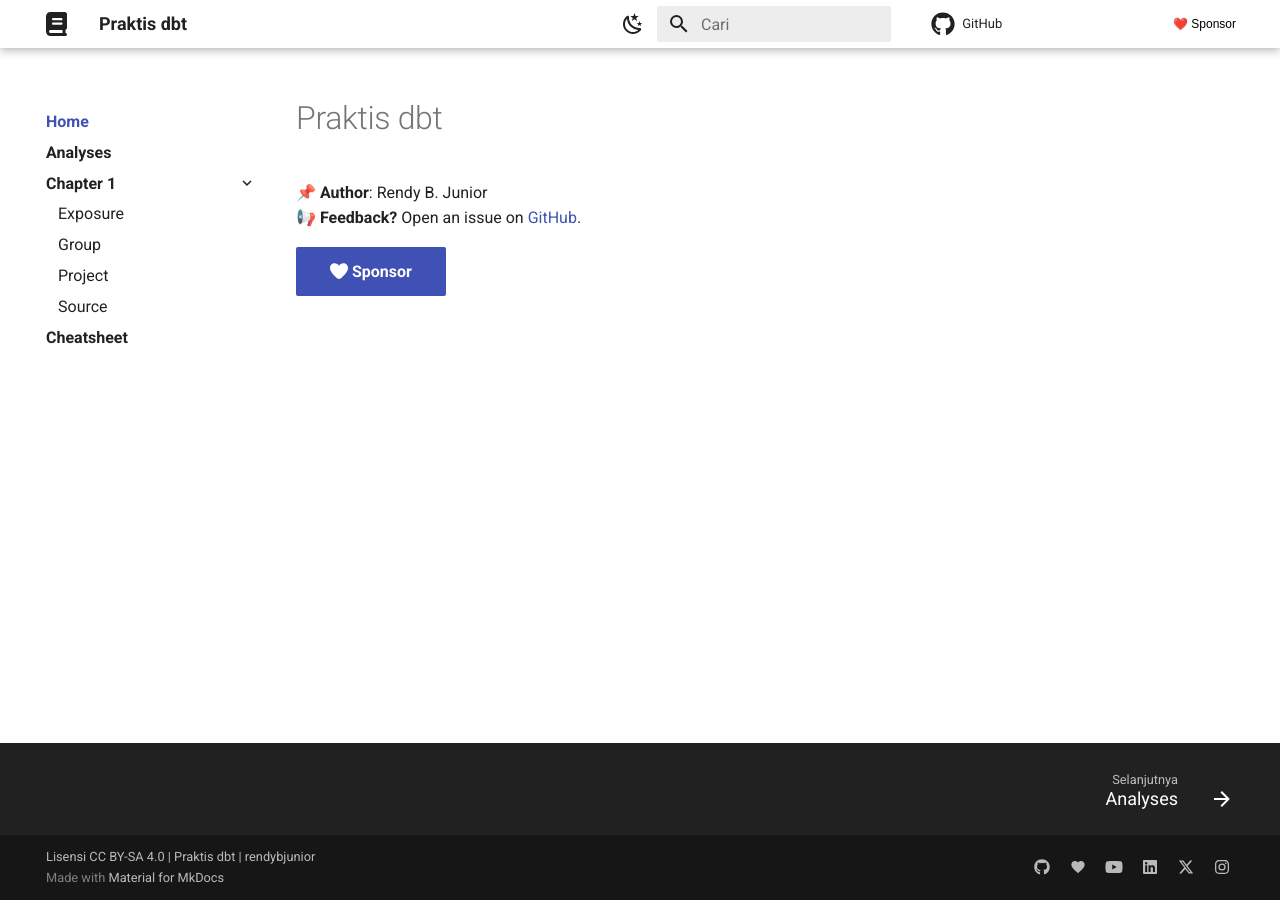
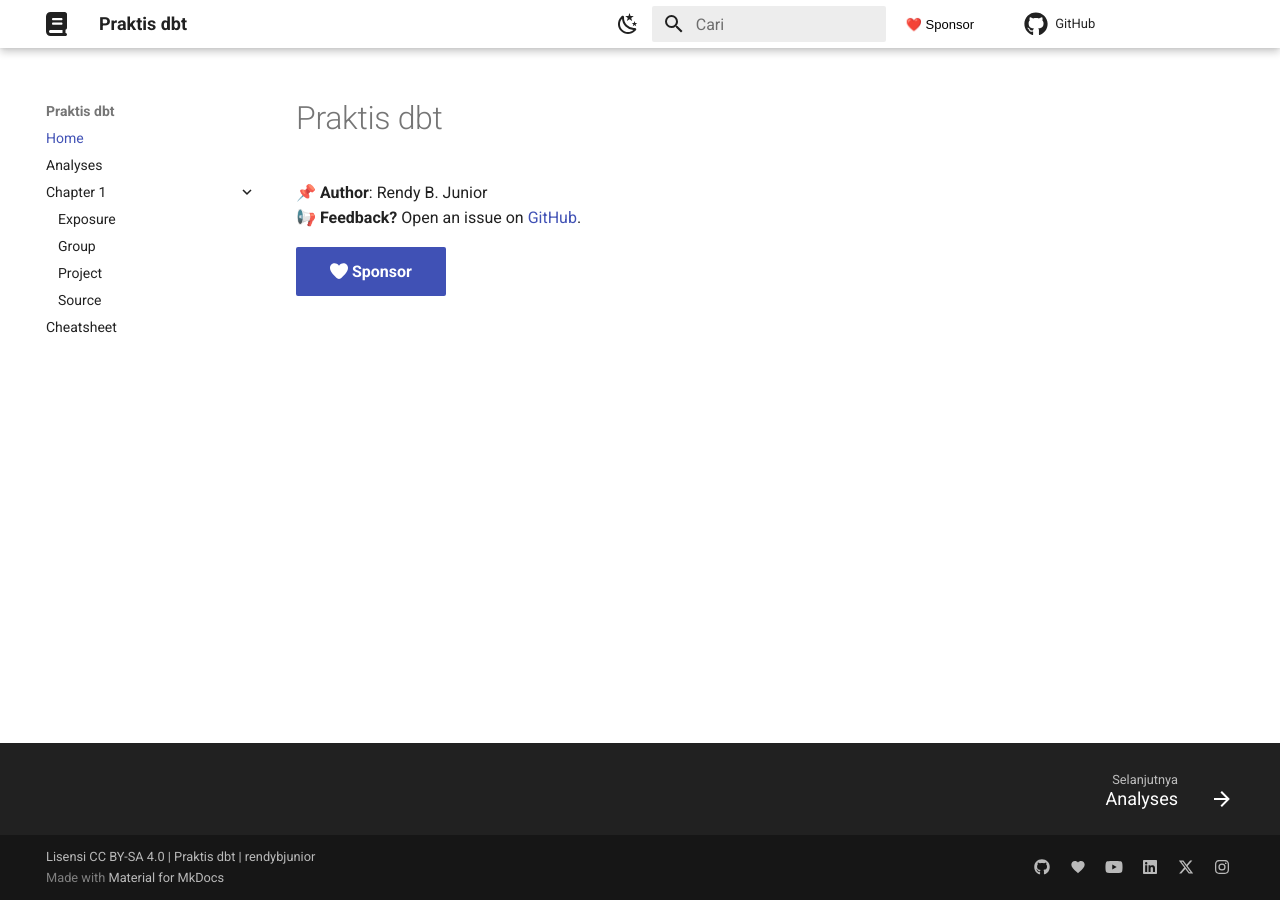
Before and after one commit to rendybjunior/learning-notes, an MkDocs documentation site: the page built from docs/index.md, in a window 1280 px wide. Built offline with MkDocs 1.6.1 and Material for MkDocs 9.7.7, drawn with Linux system fonts in a browser that asks for light colours; comment, search, counter and statistics services are not loaded.

```diff
--- a/docs/js/sponsor-button.js
+++ b/docs/js/sponsor-button.js
@@ -1,24 +1,18 @@
 document.addEventListener("DOMContentLoaded", function () {
-    let header = document.querySelector(".md-header__inner");
-    if (header) {
-      // Sponsor Button
-      let sponsorButton = document.createElement("a");
-      sponsorButton.href = "https://saweria.co/rendybjunior"; // Change URL
-      sponsorButton.className = "md-button md-button--primary sponsor-button";
-      sponsorButton.innerHTML = `
-        <span class="sponsor-icon">❤️</span> Sponsor
-      `;
+  let header = document.querySelector(".md-header__inner");
+  let repoButton = document.querySelector(".md-header__source"); // Repo button container
 
-      // GitHub Star Button
-      let starButton = document.createElement("a");
-      starButton.href = "https://github.com/rendybjunior/praktisdbt/stargazers"; // Change to your repo's Stargazers page
-      starButton.className = "md-button md-button--primary star-button";
-      starButton.innerHTML = `
-        <span class="star-icon">⭐</span> Star
-      `;
 
-      // Append buttons to the header
-      header.appendChild(sponsorButton);
-    //   header.appendChild(starButton);
+  let sponsorButton = document.createElement("a");
+  sponsorButton.href = "https://saweria.co/rendybjunior";
+  sponsorButton.className = "md-button md-button--primary sponsor-button";
+  sponsorButton.innerHTML = `<span class="sponsor-icon">❤️</span> Sponsor`;
+
+  if (header) {
+    if (repoButton) {
+        header.insertBefore(sponsorButton, repoButton);
+    } else {
+        header.appendChild(sponsorButton); // Fallback if repo button is missing
     }
-  });
+  }
+});
--- a/docs/stylesheets/extra.css
+++ b/docs/stylesheets/extra.css
@@ -1,26 +1,18 @@
-/* Hide sidebar section titles */
-.md-nav__title {
-    display: none !important;
-}
-
-.sponsor-button, .star-button {
+/* Style sponsor button */
+.sponsor-button {
     margin-left: 10px;
-    background-color: white !important;
-    color: black !important;
     padding: 6px 10px;
-    /* font-weight: bold; */
-    font-family: sans-serif;
-    font-size: .6rem;
+    font-size: 0.65rem;
+    font-family: "Arial", sans-serif;
     text-decoration: none;
 }
 
-/* Bold only first-level items in the left sidebar */
-.md-sidebar--primary .md-nav__list > .md-nav__item > .md-nav__link {
-    font-weight: bold;
-    font-size: 0.8rem; /* Optional: Increase size */
+[data-md-color-scheme="default"] .sponsor-button {
+    background-color: white !important;
+    color: black !important;
 }
 
-/* Ensure nested (child) items remain normal */
-.md-sidebar--primary .md-nav__list .md-nav__list .md-nav__item > .md-nav__link {
-    font-weight: normal;
+[data-md-color-scheme="slate"] .sponsor-button {
+    background-color: hsla(var(--md-hue), 15%, 9%, 1) !important;
+    color: white !important;
 }
```
